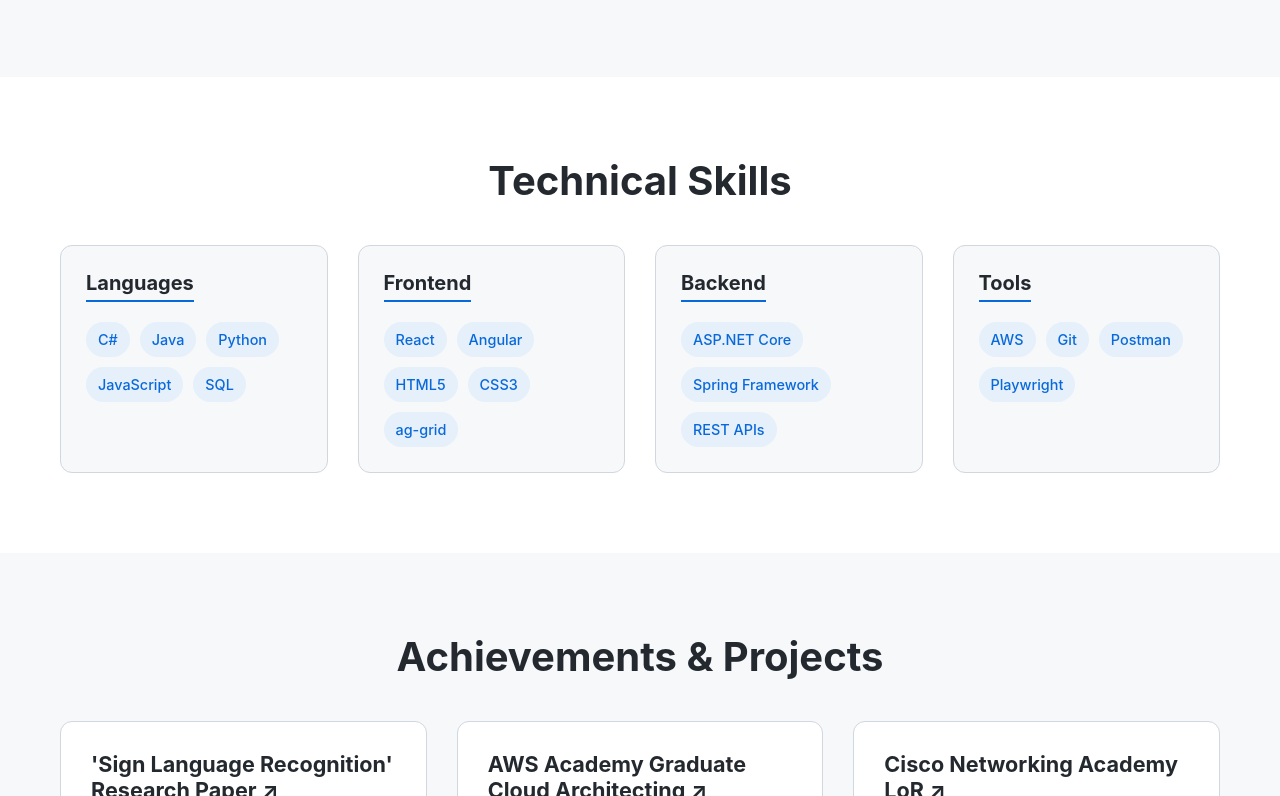
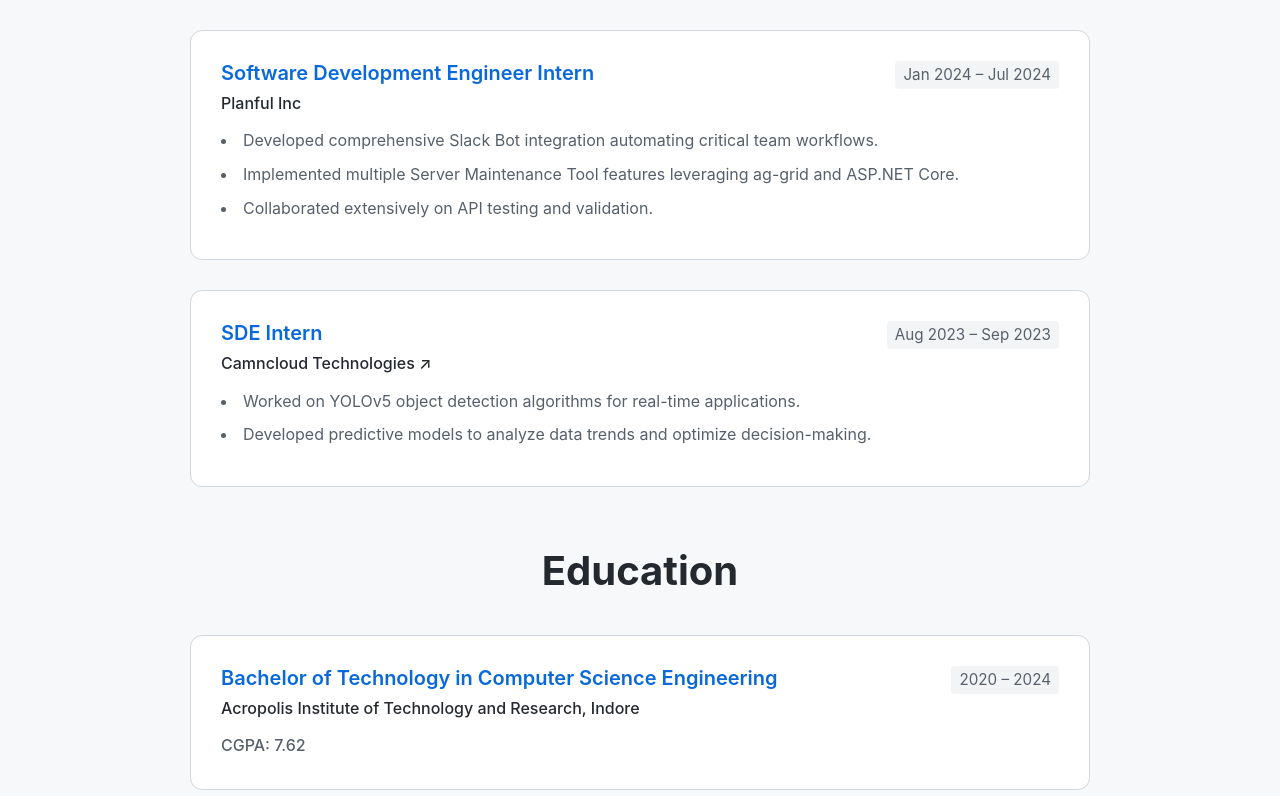
Before and after one commit to prajapat23puneet/Portfolio, a React (Vite) app: page / in a window 1280 px wide. Shown: the part 1224-2020 px from the top of the page. Built offline with nearby package versions, Linux system fonts and the light colour scheme.

Commit message:
add internship and education sections

```diff
--- a/src/components/About.css
+++ b/src/components/About.css
@@ -10,13 +10,28 @@
     color: var(--text-primary);
 }
 
+.education-title {
+    margin-top: 60px;
+}
+
 .experience-grid {
     display: grid;
-    grid-template-columns: repeat(auto-fit, minmax(300px, 1fr));
+    grid-template-columns: 1fr;
+    /* Stack vertically for better timeline view, or keep grid */
     gap: 30px;
+    max-width: 900px;
+    margin: 0 auto;
 }
 
-.experience-card {
+/* Adjust grid for desktop if needed, but single column often looks better for detailed timelines */
+@media (min-width: 992px) {
+    .experience-grid {
+        grid-template-columns: 1fr;
+    }
+}
+
+.experience-card,
+.education-card {
     background-color: var(--bg-color);
     padding: 30px;
     border-radius: 12px;
@@ -24,27 +39,50 @@
     transition: transform 0.2s, box-shadow 0.2s;
 }
 
-.experience-card:hover {
+.experience-card:hover,
+.education-card:hover {
     transform: translateY(-5px);
     box-shadow: 0 10px 30px rgba(0, 0, 0, 0.5);
     border-color: var(--accent-color);
 }
 
-.role {
+.card-header {
+    display: flex;
+    justify-content: space-between;
+    align-items: flex-start;
+    margin-bottom: 5px;
+    flex-wrap: wrap;
+    gap: 10px;
+}
+
+.role,
+.degree {
     font-size: 1.25rem;
     color: var(--accent-color);
-    margin-bottom: 5px;
+    margin: 0;
+    font-weight: 600;
 }
 
-.company {
+.date {
+    font-size: 0.95rem;
+    color: var(--text-secondary);
+    font-family: inherit;
+    background-color: rgba(139, 148, 158, 0.1);
+    padding: 2px 8px;
+    border-radius: 4px;
+    white-space: nowrap;
+}
+
+.company,
+.institution {
     font-size: 1rem;
-    color: var(--text-secondary);
-    margin-bottom: 20px;
+    color: var(--text-primary);
+    margin-bottom: 15px;
     font-weight: 500;
 }
 
 .company-link {
-    color: var(--text-secondary);
+    color: var(--text-primary);
     text-decoration: none;
     transition: color 0.2s;
 }
@@ -60,7 +98,17 @@
 }
 
 .achievements li {
-    color: var(--text-primary);
-    margin-bottom: 10px;
+    color: var(--text-secondary);
+    margin-bottom: 8px;
     line-height: 1.6;
 }
+
+.education-card {
+    max-width: 900px;
+    margin: 0 auto;
+}
+
+.cgpa {
+    color: var(--text-secondary);
+    font-weight: 500;
+}
--- a/src/components/About.jsx
+++ b/src/components/About.jsx
@@ -8,16 +8,36 @@
                 <h2 className="section-title">Experience</h2>
                 <div className="experience-grid">
                     <div className="experience-card">
-                        <h3 className="role">Software Development Engineer</h3>
+                        <div className="card-header">
+                            <h3 className="role">Software Development Engineer</h3>
+                            <span className="date">Aug 2024 – Dec 2025</span>
+                        </div>
                         <h4 className="company">Planful Inc</h4>
                         <ul className="achievements">
                             <li>Architected product-wide migrations from ASPX to C# REST services, improving maintainability and scalability.</li>
                             <li>Built performance monitoring tools to enhance system reliability and observability.</li>
+                            <li>Elevated test suite stability from 60% to 85% success rate across 5,000 test cases.</li>
                         </ul>
                     </div>
 
                     <div className="experience-card">
-                        <h3 className="role">SDE Intern</h3>
+                        <div className="card-header">
+                            <h3 className="role">Software Development Engineer Intern</h3>
+                            <span className="date">Jan 2024 – Jul 2024</span>
+                        </div>
+                        <h4 className="company">Planful Inc</h4>
+                        <ul className="achievements">
+                            <li>Developed comprehensive Slack Bot integration automating critical team workflows.</li>
+                            <li>Implemented multiple Server Maintenance Tool features leveraging ag-grid and ASP.NET Core.</li>
+                            <li>Collaborated extensively on API testing and validation.</li>
+                        </ul>
+                    </div>
+
+                    <div className="experience-card">
+                        <div className="card-header">
+                            <h3 className="role">SDE Intern</h3>
+                            <span className="date">Aug 2023 – Sep 2023</span>
+                        </div>
                         <h4 className="company">
                             <a href="https://drive.google.com/file/d/1JRHfShZ-YJb2-CV4gNgEXh0nfiIkdWFJ/view?usp=sharing" target="_blank" rel="noopener noreferrer" className="company-link">
                                 Camncloud Technologies ↗
@@ -29,6 +49,16 @@
                         </ul>
                     </div>
                 </div>
+
+                <h2 className="section-title education-title">Education</h2>
+                <div className="education-card">
+                    <div className="card-header">
+                        <h3 className="degree">Bachelor of Technology in Computer Science Engineering</h3>
+                        <span className="date">2020 – 2024</span>
+                    </div>
+                    <h4 className="institution">Acropolis Institute of Technology and Research, Indore</h4>
+                    <p className="cgpa">CGPA: 7.62</p>
+                </div>
             </div>
         </section>
     );
```
